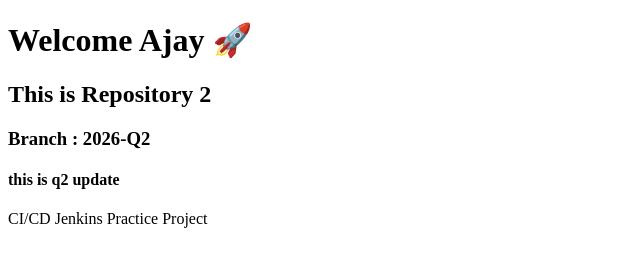
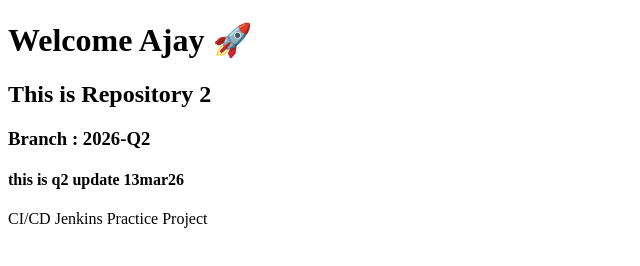
Before and after one commit to ashinde222/repo-2026-Q2, a plain HTML site: page index.html in a window 1280 px wide. Shown: the full height of the page, 0-640 px from the left. Drawn offline with Linux system fonts and the light colour scheme.

Commit message:
Update index.html

```diff
--- a/index.html
+++ b/index.html
@@ -9,7 +9,7 @@
 <h1>Welcome Ajay 🚀</h1>
 <h2>This is Repository 2</h2>
 <h3>Branch : 2026-Q2</h3>
-  <h4>this is q2 update</h4>
+  <h4>this is q2 update 13mar26</h4>
 
 <p>CI/CD Jenkins Practice Project</p>
 
```
